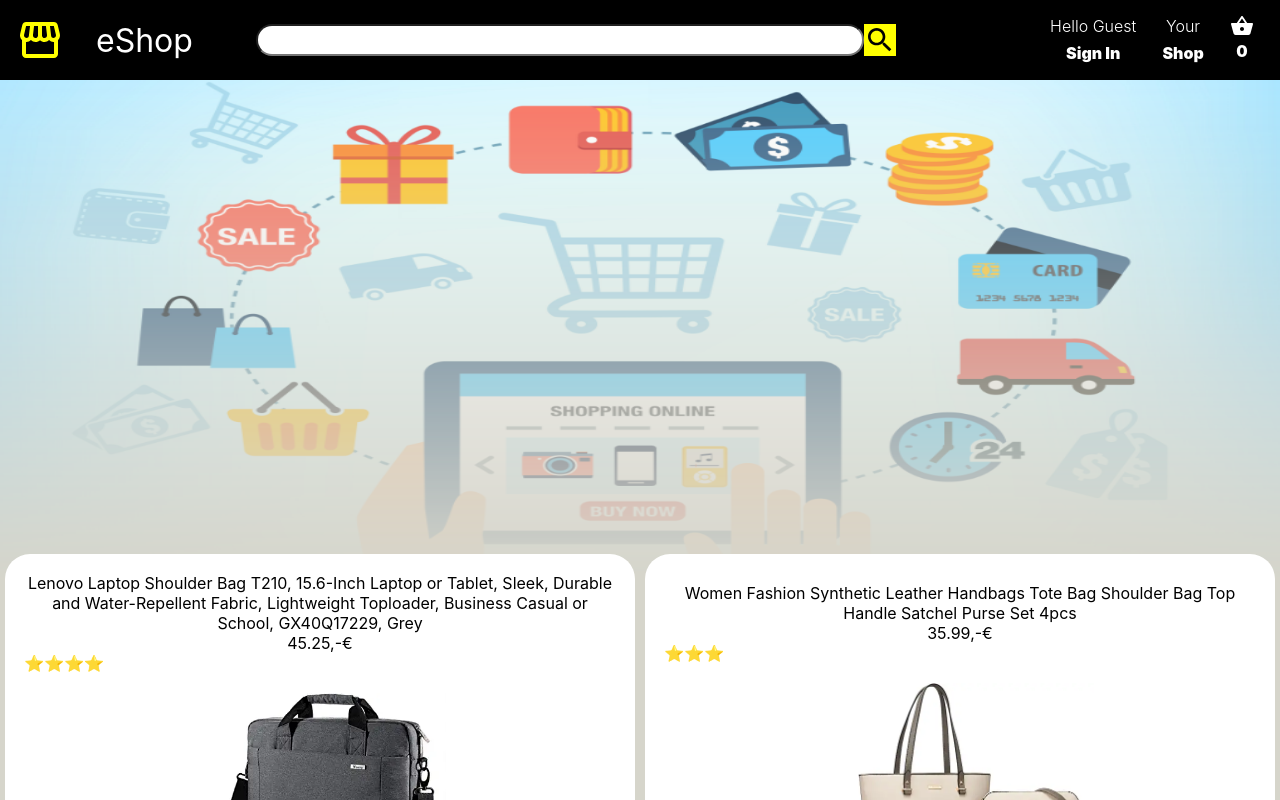
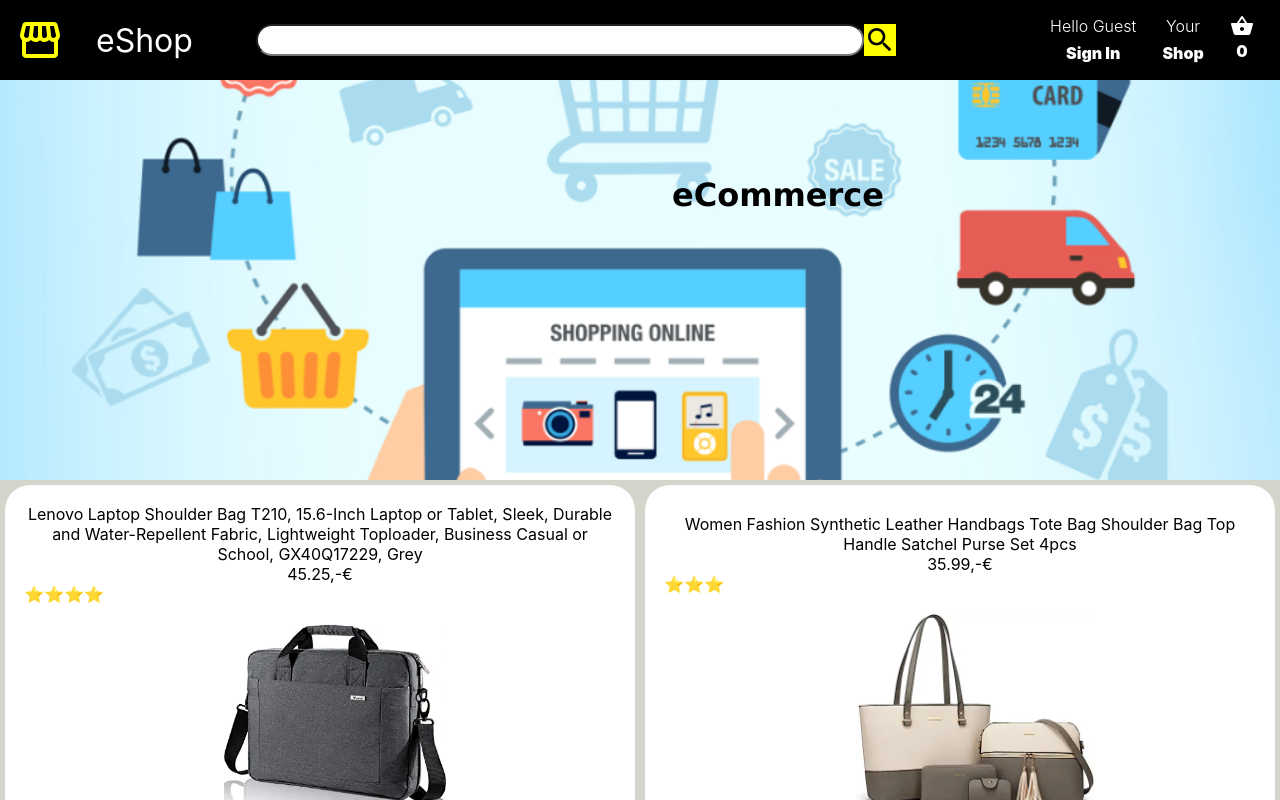
Before and after one commit to sgujuluva/ecommerce-shopping-react, a React (Create React App) app: page / in a window 1280 px wide. Shown: the top 800 px of the page. Built offline with nearby package versions, Linux system fonts and the light colour scheme.

Commit message:
home image styling changed

```diff
--- a/src/App.js
+++ b/src/App.js
@@ -6,7 +6,8 @@
 import "./App.css";
 import "./Header.css";
 import "./Home.css";
-import "./Products.css"; import "./Checkout.css";
+import "./Products.css";
+import "./Checkout.css";
 import "./Checkoutproduct.css" ;
 import "./Subtotal.css";
 //router
--- a/src/Home.css
+++ b/src/Home.css
@@ -11,14 +11,31 @@
   margin-right: auto;
 
 }
-
-.home-image img {
+.home-image  {
+  /* object-fit:cover;
   width: 100%;
-  height: 500px;
-
+  height: 420px;
   z-index: -1;
   margin-bottom: -2.2rem;
-  mask-image: linear-gradient(to bottom, rgba(0, 0, 0, 1), rgba(0, 0, 0, 0));
+  mask-image: linear-gradient(to bottom, rgba(0, 0, 0, 1), rgba(0, 0, 0, 0)); */
+  width: 100%;
+  height: 50vh;
+  background-image: url(./images/e-commerce-platforms.png);
+  background-repeat: no-repeat;
+  background-size: cover;
+  background-position: 0 69%;
+  position:relative;
+}
+.home-image span{
+  position:absolute;
+  left: 42rem;
+  top: 6rem;
+  display: flex;
+  justify-content: center;
+  align-items: center;
+  font-weight: 900;
+  font-size: xx-large;
+  font-family: Verdana, Geneva, Tahoma, sans-serif;
 }
 .home-row {
   display: flex;
--- a/src/components/Home/index.jsx
+++ b/src/components/Home/index.jsx
@@ -16,7 +16,8 @@
   return (
     <div className="home-container">
       <div className="home-image">
-        <img src={eShopImage} alt="" />
+        <span>eCommerce</span>
+        {/* <img src={eShopImage} alt="" /> */}
       </div>
       <div className="home-row">
         <Products
--- /dev/null
+++ b/src/context/Context.js
@@ -0,0 +1,12 @@
+import React from 'react';
+import {createContext} from "react";
+
+const cart = createContext();
+
+function Context({children}) {
+  return (
+    <cart.Provider>{children}</cart.Provider>
+  )
+}
+
+export default Context
--- a/src/index.js
+++ b/src/index.js
@@ -3,12 +3,15 @@
 import "./index.css";
 import App from "./App";
 import { BrowserRouter } from "react-router-dom";
+import Context from "./context/Context";
 
 const root = ReactDOM.createRoot(document.getElementById("root"));
 root.render(
   <React.StrictMode>
     <BrowserRouter>
-      <App />
+      <Context>
+        <App />
+      </Context>
     </BrowserRouter>
   </React.StrictMode>
 );
```
Also changed, not shown: src/context/Reducer.js (added).
